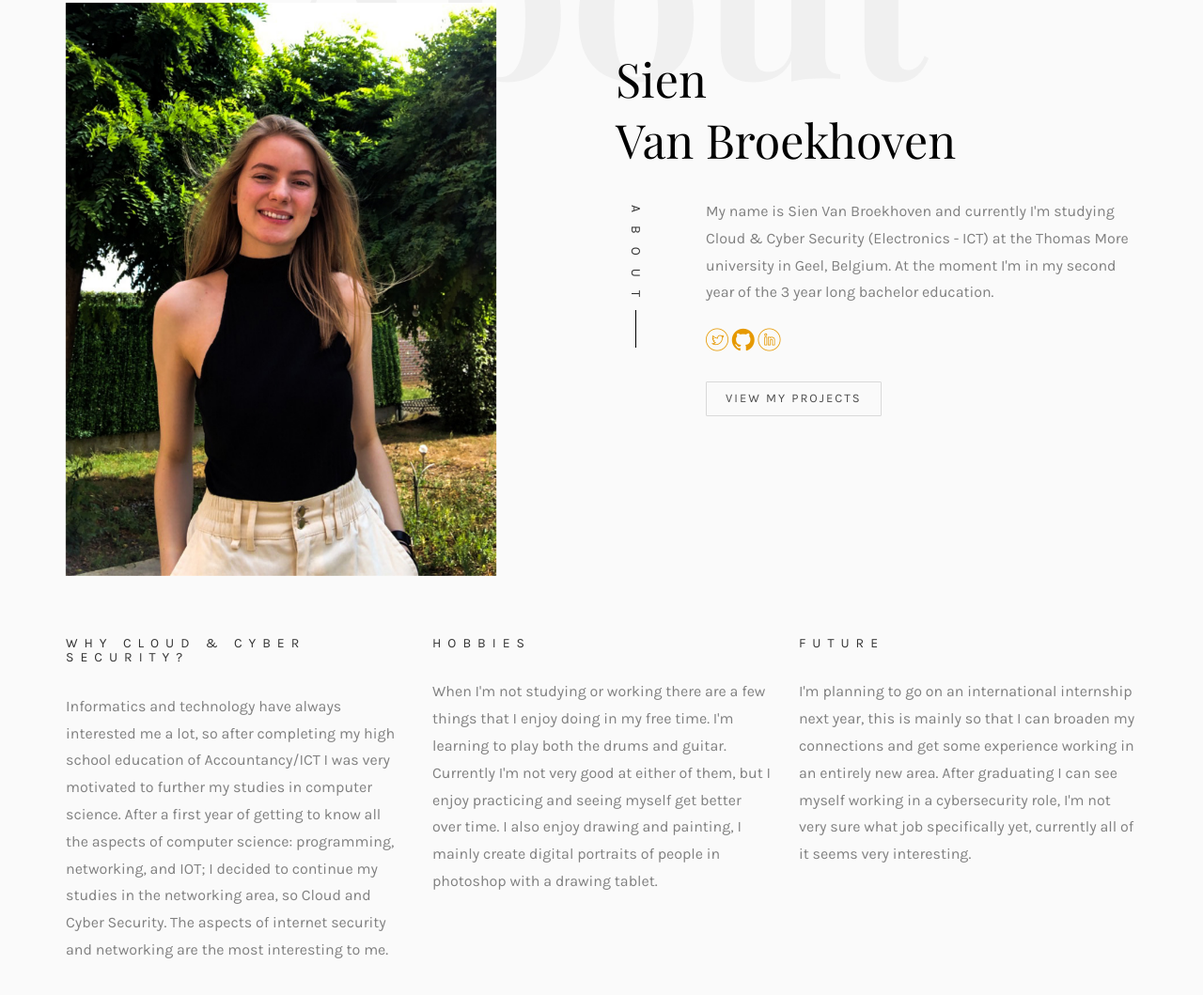
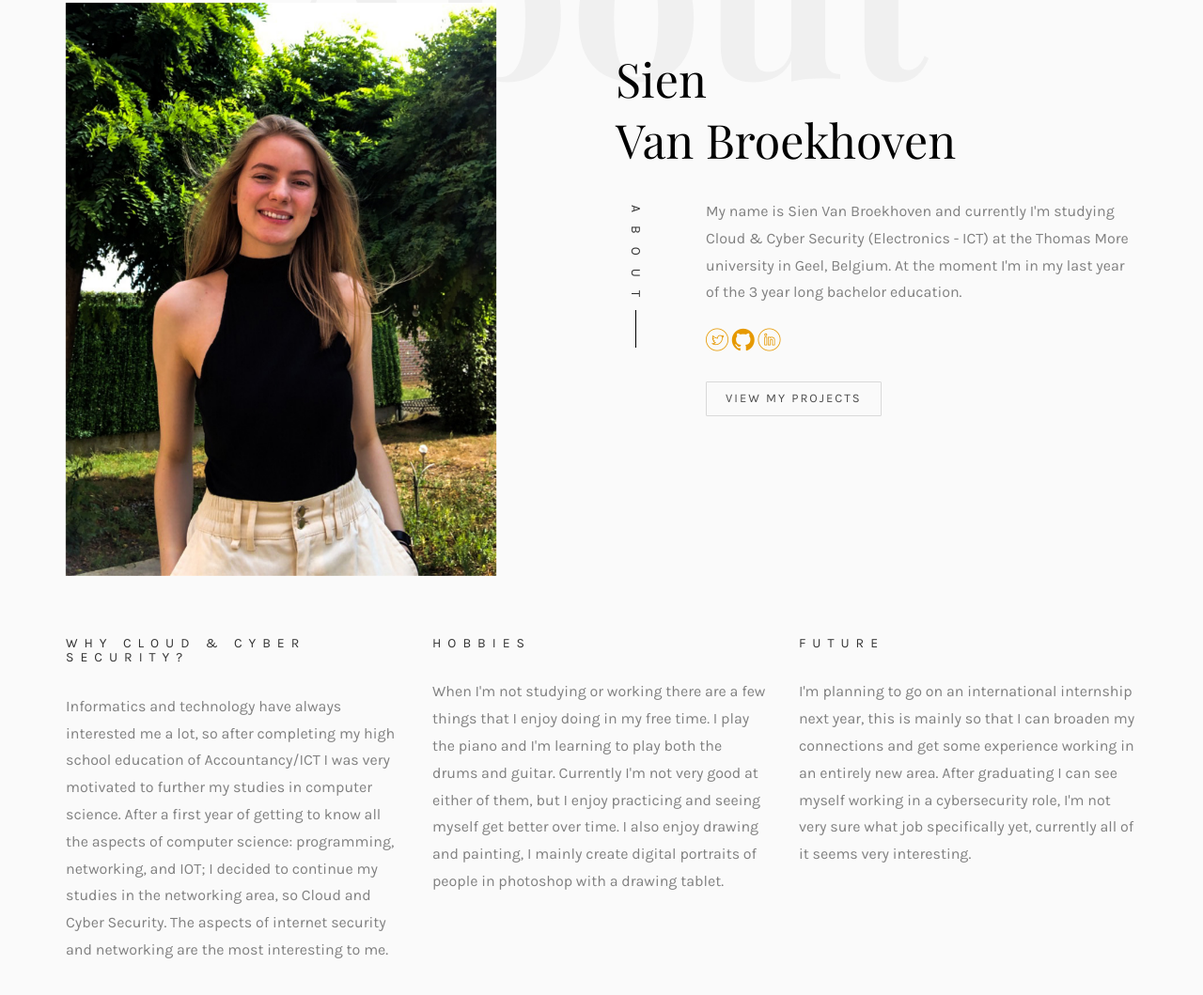
Before and after one commit to SienVB/SienVB.github.io, a plain HTML site: page index.html in a window 1280 px wide. Shown: the part 887-1946 px from the top of the page at 94% size. Drawn offline with nearby package versions, Linux system fonts and the light colour scheme; files whose address does not match are found by name; a web font is replaced by a local one.

Commit message:
Aanpassingen CV en site

```diff
--- a/index.html
+++ b/index.html
@@ -155,7 +155,7 @@
                             </div>
                             <p>My name is Sien Van Broekhoven and currently I'm studying Cloud & Cyber Security
                                 (Electronics - ICT) at the Thomas More university in Geel, Belgium.
-                                At the moment I'm in my second year of the 3 year long bachelor education.</p>
+                                At the moment I'm in my last year of the 3 year long bachelor education.</p>
                             <p class="colorlib-social-icons">
                                 <a target="_blank" href="https://twitter.com/sienvb"><i class="icon-twitter3"></i></a>
                                 <a target="_blank" href="https://github.com/SienVB"><i class="icon-github"></i></a>
@@ -184,7 +184,7 @@
                     <div class="rotate2">
                         <h2 class="heading">Hobbies</h2>
                     </div>
-                    <p>When I'm not studying or working there are a few things that I enjoy doing in my free time. I'm
+                    <p>When I'm not studying or working there are a few things that I enjoy doing in my free time. I play the piano and I'm
                         learning to play both the drums and guitar. Currently I'm not very good at either of them, but I
                         enjoy practicing and seeing myself get better over time.
                         I also enjoy drawing and painting, I mainly create digital portraits of people in photoshop with
```
Also changed, not shown: 1 other file.
